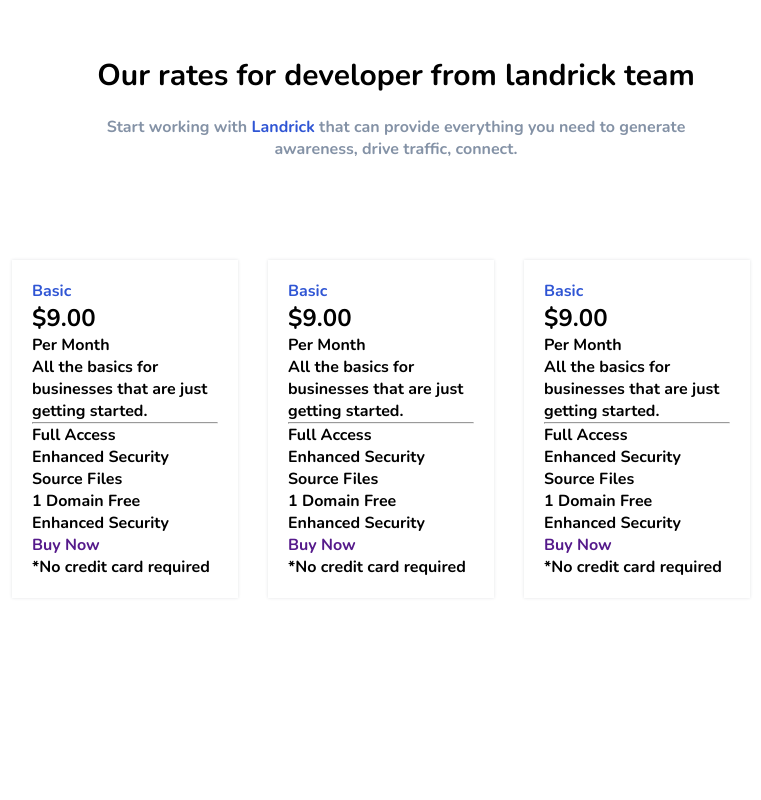
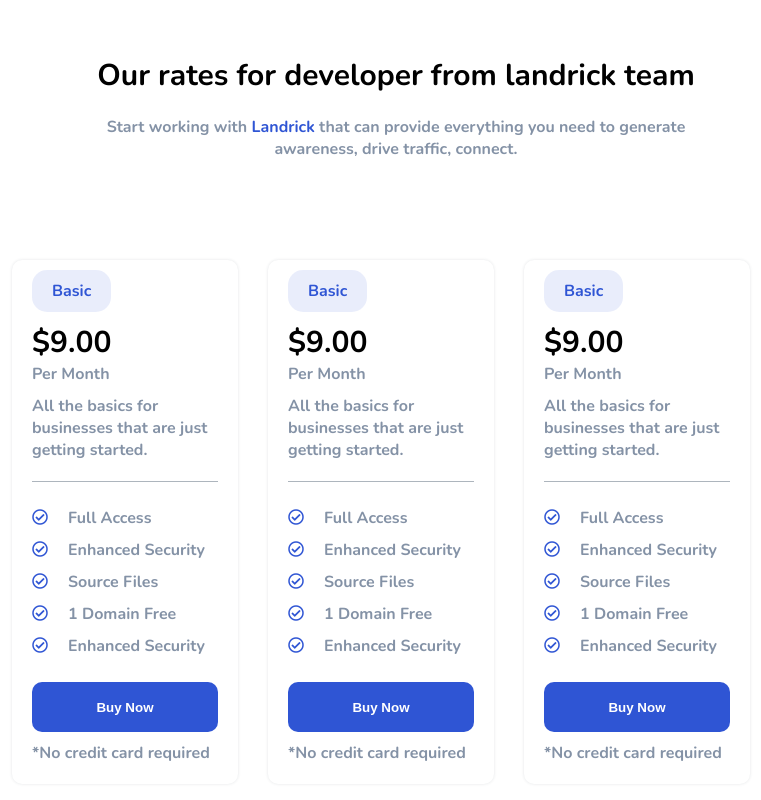
Before and after one commit to marongiu/proj-html-vuejs, a website: page index.html in a window 1280 px wide. Shown: the part 2430-3230 px from the top of the page, without its empty margins (244-1005 px from the left). Drawn offline with nearby package versions, Linux system fonts and the light colour scheme.

Commit message:
Fine sezione buy da fare con VUE

```diff
--- a/index.html
+++ b/index.html
@@ -143,57 +143,57 @@
         <div class="buy-card-container mt-100">
           <div class="buy-card">
             <span class="dark-blue">Basic</span>
-            <h2>$9.00</h2>
+            <h2 class="mt-2">$9.00</h2>
             <p>Per Month</p>
-            <p>All the basics for businesses that are just getting started.</p>
-            <hr>
+            <p class="mt-1">All the basics for businesses that are just getting started.</p>
+            <hr class="mb-2">
             <ul>
-              <li>Full Access</li>
-              <li>Enhanced Security</li>
-              <li>Source Files</li>
-              <li>1 Domain Free</li>
-              <li>Enhanced Security</li>
+              <li><i class="far fa-check-circle dark-blue mr-2"></i>Full Access</li>
+              <li><i class="far fa-check-circle dark-blue mr-2"></i>Enhanced Security</li>
+              <li><i class="far fa-check-circle dark-blue mr-2"></i>Source Files</li>
+              <li><i class="far fa-check-circle dark-blue mr-2"></i>1 Domain Free</li>
+              <li><i class="far fa-check-circle dark-blue mr-2"></i>Enhanced Security</li>
             </ul>
-            <div class="buy-button">
-              <a href="">Buy Now</a>
-              <p>*No credit card required</p>
+            <div class="buy-button mt-2">
+              <button type="button" name="button">Buy Now</button>
             </div>
+            <p class="mt-1">*No credit card required</p>
           </div>
           <div class="buy-card">
             <span class="dark-blue">Basic</span>
-            <h2>$9.00</h2>
+            <h2 class="mt-2">$9.00</h2>
             <p>Per Month</p>
-            <p>All the basics for businesses that are just getting started.</p>
-            <hr>
+            <p class="mt-1">All the basics for businesses that are just getting started.</p>
+            <hr class="mb-2">
             <ul>
-              <li>Full Access</li>
-              <li>Enhanced Security</li>
-              <li>Source Files</li>
-              <li>1 Domain Free</li>
-              <li>Enhanced Security</li>
+              <li><i class="far fa-check-circle dark-blue mr-2"></i>Full Access</li>
+              <li><i class="far fa-check-circle dark-blue mr-2"></i>Enhanced Security</li>
+              <li><i class="far fa-check-circle dark-blue mr-2"></i>Source Files</li>
+              <li><i class="far fa-check-circle dark-blue mr-2"></i>1 Domain Free</li>
+              <li><i class="far fa-check-circle dark-blue mr-2"></i>Enhanced Security</li>
             </ul>
-            <div class="buy-button">
-              <a href="">Buy Now</a>
-              <p>*No credit card required</p>
+            <div class="buy-button mt-2">
+              <button type="button" name="button">Buy Now</button>
             </div>
+            <p class="mt-1">*No credit card required</p>
           </div>
           <div class="buy-card">
             <span class="dark-blue">Basic</span>
-            <h2>$9.00</h2>
+            <h2 class="mt-2">$9.00</h2>
             <p>Per Month</p>
-            <p>All the basics for businesses that are just getting started.</p>
-            <hr>
+            <p class="mt-1">All the basics for businesses that are just getting started.</p>
+            <hr class="mb-2">
             <ul>
-              <li>Full Access</li>
-              <li>Enhanced Security</li>
-              <li>Source Files</li>
-              <li>1 Domain Free</li>
-              <li>Enhanced Security</li>
+              <li><i class="far fa-check-circle dark-blue mr-2"></i>Full Access</li>
+              <li><i class="far fa-check-circle dark-blue mr-2"></i>Enhanced Security</li>
+              <li><i class="far fa-check-circle dark-blue mr-2"></i>Source Files</li>
+              <li><i class="far fa-check-circle dark-blue mr-2"></i>1 Domain Free</li>
+              <li><i class="far fa-check-circle dark-blue mr-2"></i>Enhanced Security</li>
             </ul>
-            <div class="buy-button">
-              <a href="">Buy Now</a>
-              <p>*No credit card required</p>
+            <div class="buy-button mt-2">
+              <button type="button" name="button">Buy Now</button>
             </div>
+            <p class="mt-1">*No credit card required</p>
           </div>
         </div>
       </main>
--- a/src/scss/partials/_common.scss
+++ b/src/scss/partials/_common.scss
@@ -1,6 +1,10 @@
 .container {
   max-width: 60%;
   margin: 0 auto;
+}
+
+h2 {
+  font-size: 30px;
 }
 
 .dark-blue {
@@ -16,6 +20,9 @@
   color: #8492A6;
 }
 
+.mb-2 {
+  margin: 20px 0;
+}
 .mt-1 {
   margin-top: 10px;
 }
--- a/src/scss/partials/_main.scss
+++ b/src/scss/partials/_main.scss
@@ -9,9 +9,6 @@ main {
     margin-top: $mg-150;
     .tools-title {
       font-weight: 400;
-      h2 {
-        font-size: 30px;
-      }
       ul {
         margin: $mg-3 0;
         li {
@@ -45,9 +42,6 @@ main {
     @include flex(center,center,nowrap);
     .landrick-rates-title {
       text-align: center;
-      h2 {
-        font-size: 30px;
-      }
     }
   }
 
@@ -56,9 +50,45 @@ main {
   .buy-card-container {
     @include flex(center,space-between,nowrap);
     .buy-card {
+      color: $grey;
       margin-right: $mg-3;
       box-shadow:  0 0 3px rgba(60,72,88,0.15);
       padding: $pd-2;
+      border-radius: 10px;
+
+      h2 {
+        color: black;
+      }
+      hr {
+        border: 0;
+        height: 1px;
+        background: $light-grey;
+      }
+      span {
+        padding: $pd-1 $pd-2;
+        background: $social-background;
+        color: $dark-blue;
+        border-radius: 15px;
+      }
+
+      ul {
+        li {
+          padding: 5px 0;
+        }
+      }
+      .buy-button {
+        width: 100%;
+        button {
+          background: $dark-blue;
+          color: $white;
+          width: 100%;
+          height: 50px;
+          border: none;
+          border-radius: 10px;
+          font-weight: bold;
+        }
+      }
+
     }
   }
 }
--- a/src/scss/partials/_section_features.scss
+++ b/src/scss/partials/_section_features.scss
@@ -3,9 +3,6 @@
   flex-direction: column;
   text-align: center;
   margin-top: $mg-100;
-  h2 {
-    font-size: 30px;
-  }
   p {
     margin-top: $mg-2;
     color: $grey;
--- a/src/scss/partials/_section_quickstart.scss
+++ b/src/scss/partials/_section_quickstart.scss
@@ -5,9 +5,6 @@
   flex-direction: column;
   * {
     margin-top: $mg-1;
-  }
-  h2 {
-    font-size: 30px;
   }
   p {
     color: $grey;
```
Also changed, not shown: dist/css/master.css.
